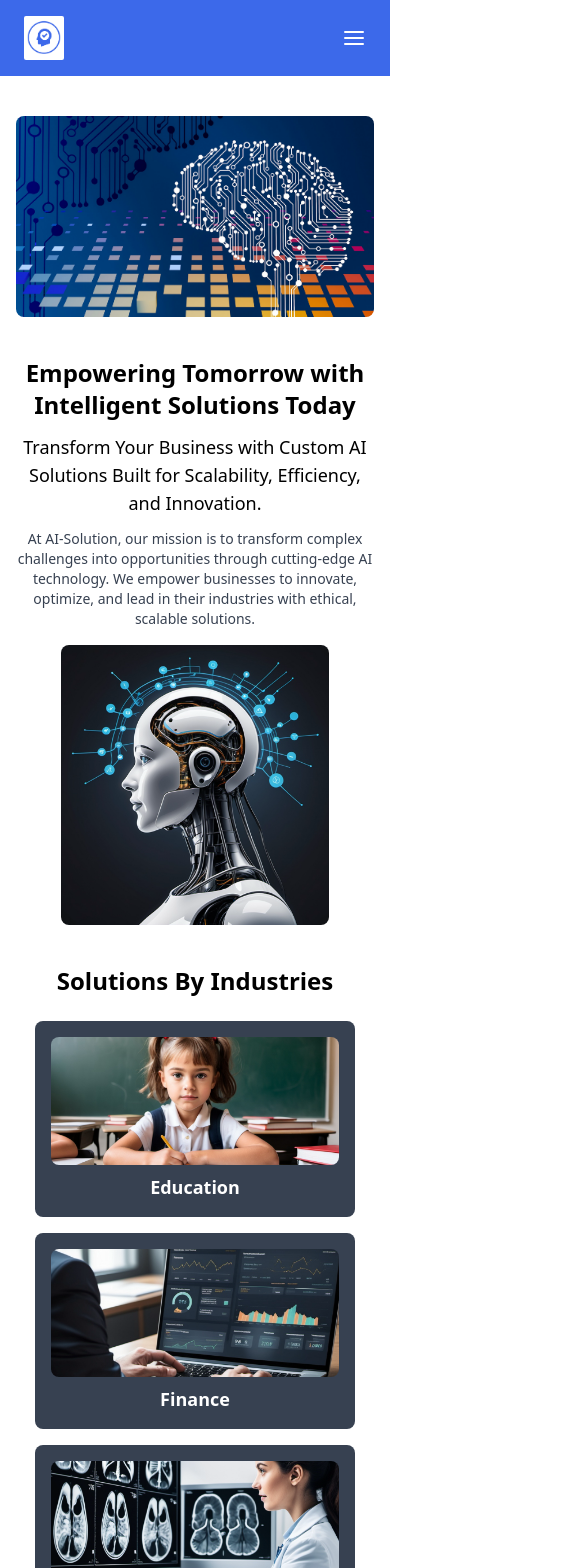
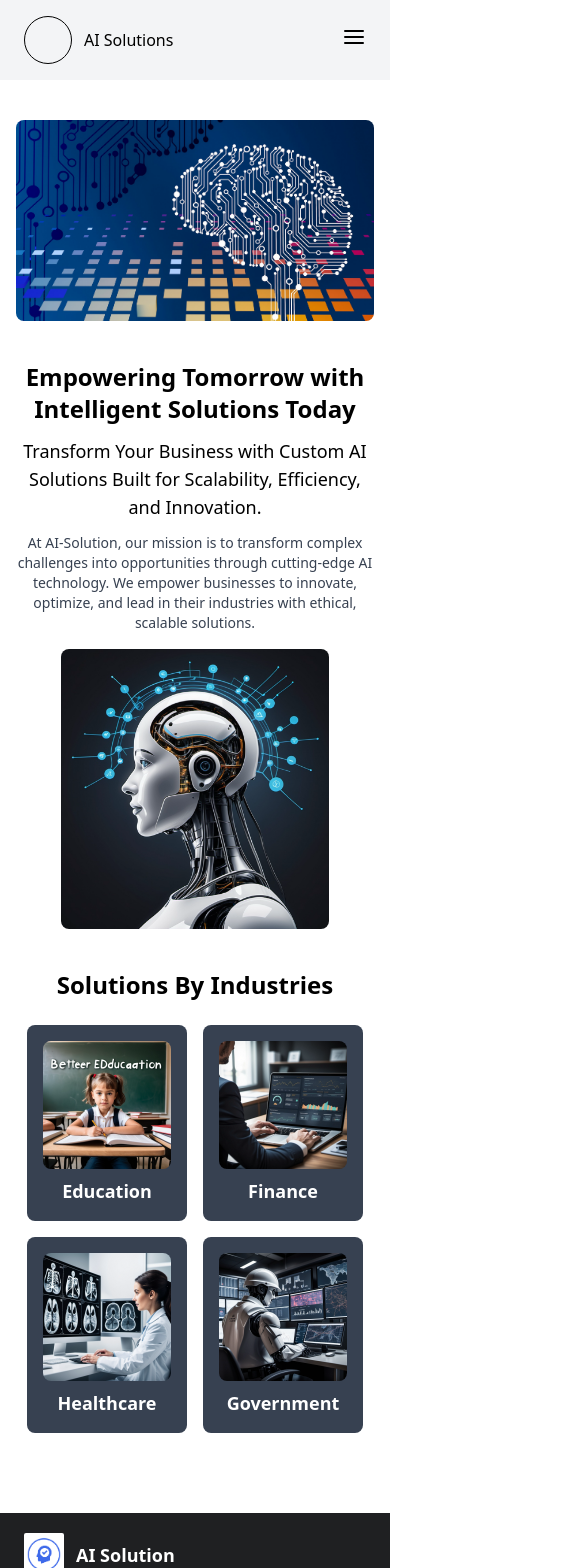
Before and after one commit to chanmyaephonehein/pdbymp, a Next.js app: page / in a window 390 px wide. Shown: the top 1568 px of the page, 585 px wide, since content can reach past the window. Built offline with nearby package versions, Linux system fonts and the light colour scheme.

Commit message:
responsive header and footer

```diff
--- a/src/components/layouts/UserFooter.js
+++ b/src/components/layouts/UserFooter.js
@@ -26,28 +26,28 @@ const UserFooter = () => {
   return (
     <>
       {/* Main Footer Section */}
-      <div className="bg-customBlack px-10 py-5 flex justify-between text-white">
+      <div className="bg-customBlack px-6 py-5 flex flex-col md:flex-row justify-between text-white">
         {/* Left Section */}
-        <div id="col-1">
+        <div className="mb-6 md:mb-0">
           <div className="mb-4 flex items-center gap-3">
-            <img src="/image18.png" className="w-10 rounded-sm" />
-            <span className="text-lg font-semibold ">AI Solution</span>
+            <img src="/image18.png" className="w-10 rounded-sm" alt="Logo" />
+            <span className="text-lg font-semibold">AI Solution</span>
           </div>
           <p className="mb-1">AI Solution for a Smarter Future</p>
           <div className="flex gap-3 items-center mb-1">
             <CiMail />
             <span>theaisolutions@gmail.com</span>
           </div>
-          <div className="flex gap-3 items-center ">
+          <div className="flex gap-3 items-center">
             <FaPhoneAlt />
             <span>+959 250 183 073</span>
           </div>
         </div>
 
         {/* Right Section */}
-        <div className="flex gap-40">
+        <div className="grid grid-cols-1 md:grid-cols-2 gap-10 md:gap-1">
           {/* About Us Links */}
-          <div id="col-2">
+          <div>
             <p className="font-semibold mb-2 text-xl">About Us</p>
             {aboutLinks.map((item, index) => (
               <p key={index} className="mb-1">
@@ -62,7 +62,7 @@ const UserFooter = () => {
           </div>
 
           {/* Our Services Links */}
-          <div id="col-3">
+          <div>
             <p className="font-semibold mb-2 text-xl">Our Services</p>
             {serviceLinks.map((item, index) => (
               <p key={index} className="mb-1">
@@ -77,12 +77,11 @@ const UserFooter = () => {
           </div>
         </div>
       </div>
-      <div className="">
-        <hr className=" border-gray-300 bg-customBlack " />
-      </div>
+
+      <hr className="border-gray-300 bg-customBlack" />
 
       {/* Footer Bottom Section */}
-      <div className="flex justify-between px-48 bg-customBlack text-white py-3">
+      <div className="flex flex-col md:flex-row justify-between px-6 md:px-20 bg-customBlack text-white py-3 text-center md:text-left">
         <p>© 2025 AI Solutions</p>
         <p>
           All kinds of solutions available for every business website design
--- a/src/components/layouts/UserHeader.js
+++ b/src/components/layouts/UserHeader.js
@@ -1,8 +1,12 @@
-import IndustryImgCard from "@/components/cards/IndustryImgCard";
-import SolutionCard from "@/components/cards/SolutionCard";
 import { useRouter } from "next/router";
 import React, { useState, useRef, useEffect } from "react";
 import { FiChevronDown, FiChevronUp, FiMenu, FiX } from "react-icons/fi";
+
+const UserHeader = () => {
+  const [openDropdown, setOpenDropdown] = useState(null);
+  const [isDrawerOpen, setIsDrawerOpen] = useState(false);
+  const dropdownRef = useRef(null);
+  const router = useRouter();
 
   const navBarList = [
     { name: "Home", link: "/" },
@@ -37,18 +41,13 @@ const navBarList = [
     { name: "Contact Us", link: "/user/contactus" },
   ];
 
-const UserHeader = () => {
-  const [openDropdown, setOpenDropdown] = useState(null);
-  const [isDrawerOpen, setIsDrawerOpen] = useState(false);
-  const dropdownRef = useRef(null);
-  const router = useRouter();
-
   useEffect(() => {
     const handleClickOutside = (event) => {
       if (dropdownRef.current && !dropdownRef.current.contains(event.target)) {
         setOpenDropdown(null);
       }
     };
+
     document.addEventListener("mousedown", handleClickOutside);
     return () => {
       document.removeEventListener("mousedown", handleClickOutside);
@@ -56,27 +55,24 @@ const UserHeader = () => {
   }, []);
 
   return (
-    <nav className="container mx-auto w-full max-w-screen-xl flex justify-between items-center bg-mainColor px-6 py-4 text-white relative overflow-hidden">
+    <nav className="bg-gray-100 px-6 py-4 flex justify-between items-center">
       <div
-        className="flex items-center gap-3 cursor-pointer"
+        className="flex gap-3 items-center cursor-pointer"
         onClick={() => router.push("/")}
       >
-        <img
-          src="/image18.png"
-          className="w-10 rounded-sm"
-          alt="AI Solutions Logo"
-        />
-        <p className="hidden sm:block">AI Solutions</p>
+        <div className="border border-black w-12 h-12 rounded-full"></div>
+        <p className="text-black">AI Solutions</p>
       </div>
 
-      <button
-        className="sm:hidden text-white text-2xl"
-        onClick={() => setIsDrawerOpen(true)}
-      >
-        <FiMenu />
+      {/* Mobile & Tablet View - Drawer */}
+      <div className="md:hidden">
+        <button onClick={() => setIsDrawerOpen(!isDrawerOpen)}>
+          {isDrawerOpen ? <FiX size={24} /> : <FiMenu size={24} />}
         </button>
+      </div>
 
-      <div ref={dropdownRef} className="hidden sm:flex space-x-4">
+      {/* Desktop View */}
+      <div ref={dropdownRef} className="hidden md:flex space-x-4">
         {navBarList.map((item, index) => (
           <div key={index} className="relative">
             {item.dropdown ? (
@@ -84,10 +80,10 @@ const UserHeader = () => {
                 onClick={() =>
                   setOpenDropdown(openDropdown === item.name ? null : item.name)
                 }
-                className="flex items-center px-4 py-2 hover:text-blue-400"
+                className="flex items-center px-4 py-2 text-gray-700 hover:text-blue-400"
               >
                 {item.name}
-                <span className="ml-2">
+                <span className="ml-2 transition-transform duration-300">
                   {openDropdown === item.name ? (
                     <FiChevronUp />
                   ) : (
@@ -98,27 +94,44 @@ const UserHeader = () => {
             ) : (
               <button
                 onClick={() => router.push(item.link)}
-                className="px-4 py-2 hover:text-blue-400"
+                className="px-4 py-2 text-gray-700 hover:text-blue-400"
               >
                 {item.name}
               </button>
+            )}
+
+            {openDropdown === item.name && item.dropdown && (
+              <div className="absolute left-0 mt-2 w-64 bg-white border rounded-md shadow-md">
+                <ul className="py-2">
+                  {item.dropdown.map((subItem, subIndex) => (
+                    <li key={subIndex}>
+                      <a
+                        onClick={() => {
+                          router.push(subItem.link);
+                          setOpenDropdown(null);
+                        }}
+                        className="block px-4 py-2 hover:bg-gray-100 cursor-pointer"
+                      >
+                        {subItem.name}
+                      </a>
+                    </li>
+                  ))}
+                </ul>
+              </div>
             )}
           </div>
         ))}
       </div>
 
+      {/* Drawer Menu */}
       {isDrawerOpen && (
         <div className="fixed inset-0 bg-black bg-opacity-50 z-50 flex justify-end">
-          <div className="w-72 h-full bg-white text-black shadow-lg p-6 flex flex-col">
-            <button
-              className="self-end text-2xl"
-              onClick={() => setIsDrawerOpen(false)}
-            >
-              <FiX />
+          <div className="bg-white w-64 h-full p-5 overflow-y-auto">
+            <button className="mb-4" onClick={() => setIsDrawerOpen(false)}>
+              <FiX size={24} />
             </button>
-            <ul className="mt-6 w-full">
             {navBarList.map((item, index) => (
-                <li key={index} className="py-2 border-b w-full">
+              <div key={index} className="mb-4">
                 {item.dropdown ? (
                   <div>
                     <button
@@ -127,25 +140,31 @@ const UserHeader = () => {
                           openDropdown === item.name ? null : item.name
                         )
                       }
-                        className="flex justify-between w-full px-4 py-2 hover:text-blue-400"
+                      className="flex items-center w-full text-left p-2 text-gray-700"
                     >
                       {item.name}
+                      <span className="ml-auto">
                         {openDropdown === item.name ? (
                           <FiChevronUp />
                         ) : (
                           <FiChevronDown />
                         )}
+                      </span>
                     </button>
                     {openDropdown === item.name && (
-                        <ul className="pl-4 mt-2">
+                      <ul className="pl-4">
                         {item.dropdown.map((subItem, subIndex) => (
-                            <li key={subIndex} className="py-1">
-                              <button
-                                onClick={() => router.push(subItem.link)}
-                                className="block w-full text-left hover:text-blue-400"
+                          <li key={subIndex}>
+                            <a
+                              onClick={() => {
+                                router.push(subItem.link);
+                                setOpenDropdown(null);
+                                setIsDrawerOpen(false);
+                              }}
+                              className="block p-2 hover:bg-gray-100 cursor-pointer"
                             >
                               {subItem.name}
-                              </button>
+                            </a>
                           </li>
                         ))}
                       </ul>
@@ -153,15 +172,17 @@ const UserHeader = () => {
                   </div>
                 ) : (
                   <button
-                      onClick={() => router.push(item.link)}
-                      className="block w-full px-4 py-2 text-left hover:text-blue-400"
+                    onClick={() => {
+                      router.push(item.link);
+                      setIsDrawerOpen(false);
+                    }}
+                    className="block w-full text-left p-2 text-gray-700 hover:bg-gray-100"
                   >
                     {item.name}
                   </button>
                 )}
-                </li>
+              </div>
             ))}
-            </ul>
           </div>
         </div>
       )}
--- a/src/pages/index.js
+++ b/src/pages/index.js
@@ -1,3 +1,4 @@
+import { useRouter } from "next/router";
 import IndustryImgCard from "@/components/cards/IndustryImgCard";
 import SolutionCard from "@/components/cards/SolutionCard";
 
@@ -10,7 +11,7 @@ const images = [
   },
   {
     id: 2,
-    title: "Finance  ",
+    title: "Finance",
     url: "/image3.png",
     route: "/user/industries/1",
   },
@@ -29,10 +30,13 @@ const images = [
 ];
 
 const Home = () => {
+  const router = useRouter();
+
   return (
     <div className="flex flex-col items-center px-4 md:px-8 lg:px-16">
       <img
         src="/image20.png"
+        alt="Hero Image"
         className="w-full max-w-lg rounded-lg mb-10 md:mb-20"
       />
       <div className="flex flex-col md:flex-row gap-4 items-center">
@@ -55,19 +59,24 @@ const Home = () => {
             </p>
           </div>
         </div>
-        <img src="/image1.png" className="w-3/4 md:w-1/3 rounded-lg" />
+        <img
+          src="/image1.png"
+          alt="AI Illustration"
+          className="w-3/4 md:w-1/3 rounded-lg"
+        />
       </div>
       <p className="mt-10 md:mt-20 mb-6 md:mb-10 text-2xl md:text-3xl font-semibold">
         Solutions By Industries
       </p>
       <div className="flex gap-4 md:gap-10 mb-10 flex-wrap justify-center">
         {images.map((item) => (
-          <IndustryImgCard
+          <div
             key={item.id}
-            source={item.url}
-            title={item.title}
-            route={item.route}
-          />
+            className="cursor-pointer"
+            onClick={() => router.push(item.route)}
+          >
+            <IndustryImgCard source={item.url} title={item.title} />
+          </div>
         ))}
       </div>
     </div>
```
Lines whose indentation alone changed are shown as unchanged.
